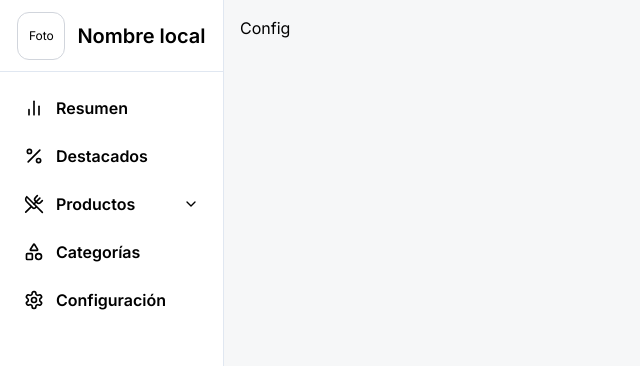
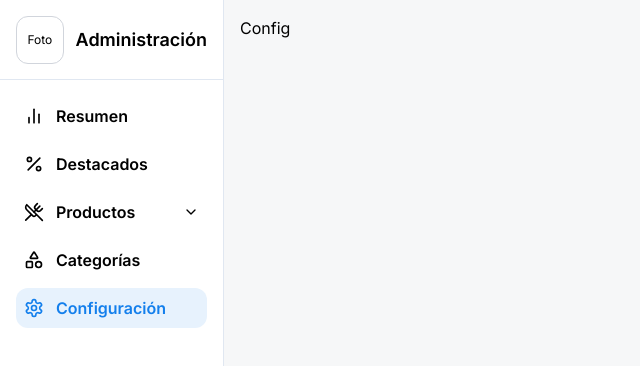
Before and after one commit to CristianTapia/dashboard, a Next.js app: page /dashboard/configuracion in a window 1280 px wide. Shown: the top 366 px of the page, without its empty margins (0-640 px from the left). Built offline with nearby package versions, Linux system fonts and the light colour scheme.

Commit message:
Global colors applied to nav bar tabs

```diff
--- a/app/dashboard/layout.tsx
+++ b/app/dashboard/layout.tsx
@@ -3,20 +3,22 @@
 import DashboardNavButton from "../ui/DashboardNavButton";
 import CollapsibleNavButton from "../ui/CollapsibleNavButton";
 import { ChartNoAxesColumn, Percent, UtensilsCrossed, Shapes, Settings } from "lucide-react";
-
-const iconSize = 20;
+import { useState } from "react";
 
 export default function DashboardLayout({ children }: { children: React.ReactNode }) {
+  // Nav tab icon size
+  const iconSize = 20;
+
   return (
     <div className="flex">
       {/* Sidebar */}
       <aside className="w-[clamp(14rem,22vw,10rem)] shrink-0 sticky top-0 h-[100dvh] overflow-auto bg-[var(--color-foreground)] border-r border-[var(--color-line-limit)]">
         {/* Bussiness's name */}
-        <div className="flex items-center justify-center h-18 border-b border-[var(--color-line-limit)] p-4">
+        <div className="flex items-center justify-center h-20 border-b border-[var(--color-line-limit)] p-4">
           <div className="w-12 h-12 border border-gray-300 rounded-xl flex items-center justify-center text-xs">
             Foto
           </div>
-          <h1 className="pl-3 font-semibold text-xl">Nombre local</h1>
+          <h1 className="pl-3 font-semibold text-lg">Administración</h1>
         </div>
         <nav>
           <ul className="gap-2 flex flex-col p-4">
--- a/app/globals.css
+++ b/app/globals.css
@@ -3,7 +3,8 @@
 :root {
   --color-background: #f6f7f8; /* Color para el fondo principal */
   --color-foreground: #ffffff; /* Color para el fondo de la barra lateral */
-  --color-selected: #e7f2fd; /* Color para el botón/texto seleccionado */
+  --color-bg-selected: #e7f2fd; /* Color para el botón/texto seleccionado */
+  --color-txt-selected: #137fec; /* Color para el botón/texto seleccionado */
   --color-button-send: #137fec; /* Azul vibrante para botones de envío */
   --color-line-limit: #e0e7f1; /* Color para líneas divisorias */
 }
--- a/app/ui/CollapsibleNavButton.tsx
+++ b/app/ui/CollapsibleNavButton.tsx
@@ -49,8 +49,8 @@ export default function CollapsibleNavButton({
                 href={it.href}
                 className={`block rounded-lg px-3 py-1.5 text-sm ${
                   active
-                    ? "bg-[var(--color-selected)] font-medium"
-                    : "text-[var(--color-category)] hover:bg-[var(--color-selected)]"
+                    ? "bg-[var(--color-bg-selected)] text-[var(--color-txt-selected)] font-medium"
+                    : "text-[var(--color-category)] hover:bg-[var(--color-bg-selected)]"
                 }`}
               >
                 {it.label}
--- a/app/ui/DashboardNavButton.tsx
+++ b/app/ui/DashboardNavButton.tsx
@@ -1,18 +1,27 @@
 import Link from "next/link";
 import React from "react";
+import { usePathname } from "next/navigation";
 
 type DashboardNavButtonProps = {
   href: string;
   name: string;
   icon: React.ReactNode;
+  startsWith?: boolean;
 };
 
-export default function DashboardNavButton({ href, name, icon }: DashboardNavButtonProps) {
+export default function DashboardNavButton({ href, name, icon, startsWith = false }: DashboardNavButtonProps) {
+  const pathname = usePathname();
+  const isActive = startsWith ? pathname?.startsWith(href) : pathname === href;
+
   return (
     <li>
       <Link
         href={href}
-        className="flex p-2 rounded-xl font-semibold text-md hover:bg-[var(--color-selected)] items-center"
+        className={`flex p-2 rounded-xl font-semibold text-md hover:bg-[var(--color-bg-selected)] items-center ${
+          isActive
+            ? "bg-[var(--color-bg-selected)] text-[var(--color-txt-selected)]"
+            : "bg-[var(--color-foreground)] text-[var(--color-category)]"
+        }`}
       >
         <div className="pr-3">{icon}</div>
         <div>{name}</div>
```
